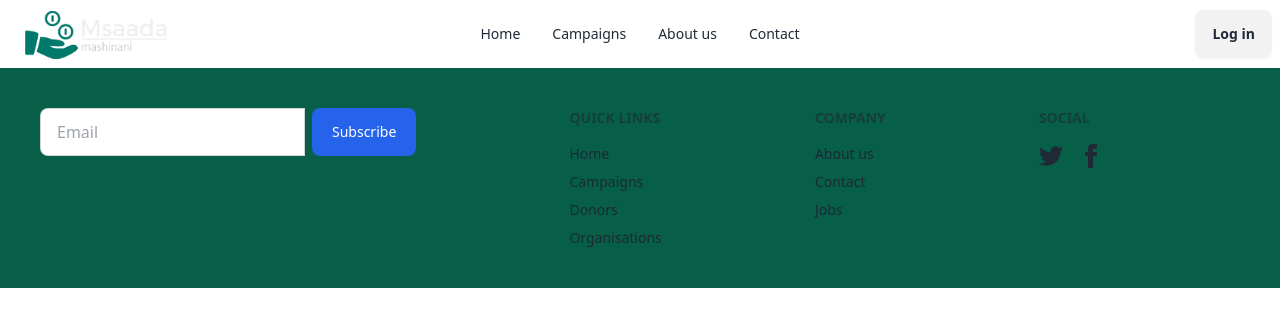
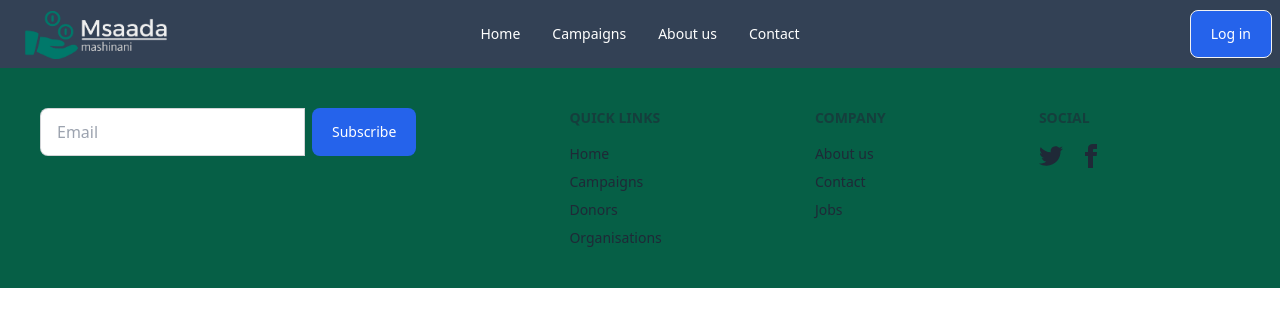
Before and after one commit to MuchokiDavid/Msaadafund-Frontend, a React (Create React App) app: page / in a window 1280 px wide. Shown: the top 326 px of the page. Built offline with nearby package versions, Linux system fonts and the light colour scheme.

Commit message:
Updated colors and themes

```diff
--- a/src/components/reusables/Menus.jsx
+++ b/src/components/reusables/Menus.jsx
@@ -4,13 +4,13 @@ import logo from '../../assets/msaadaLogo.png'
 function Menus() {
     return (
         <>
-            <div className="navbar bg-base-100">
+            <div className="navbar bg-slate-700">
                 <div className="navbar-start">
                     <div className="dropdown">
                     <div tabIndex={0} role="button" className="btn btn-ghost lg:hidden">
                         <svg xmlns="http://www.w3.org/2000/svg" className="h-5 w-5" fill="none" viewBox="0 0 24 24" stroke="currentColor"><path strokeLinecap="round" strokeLinejoin="round" strokeWidth="2" d="M4 6h16M4 12h8m-8 6h16" /></svg>
                     </div>
-                    <ul tabIndex={0} className="menu menu-sm dropdown-content mt-3 z-[1] p-2 shadow bg-base-100 rounded-box w-52">
+                    <ul tabIndex={0} className="menu menu-sm dropdown-content mt-3 z-[1] p-2 shadow bg-gray-700 rounded-box w-52 text-white">
                         <li><a>Home</a></li>
                         <li><a>Campaigns</a></li>
                         <li><a>About us</a></li>
@@ -20,7 +20,7 @@ function Menus() {
                     <a className="btn btn-ghost text-xl"><img class="w-18 h-12 mr-2" src ={logo} alt="logo"/> </a>
                 </div>
                 <div className="navbar-center hidden lg:flex">
-                    <ul className="menu menu-horizontal px-1">
+                    <ul className="menu menu-horizontal px-1 text-white">
                         <li><a>Home</a></li>
                         <li><a>Campaigns</a></li>
                         <li><a>About us</a></li>
@@ -28,7 +28,7 @@ function Menus() {
                     </ul>
                 </div>
                 <div className="navbar-end">
-                    <a className="btn">Log in</a>
+                    <a className="btn text-white bg-primary-600 hover:bg-primary-700 focus:ring-4 focus:outline-none focus:ring-primary-300 font-medium rounded-lg text-sm px-5 py-2.5 text-center dark:bg-primary-600 dark:hover:bg-primary-700 dark:focus:ring-primary-800">Log in</a>
                 </div>
             </div>
         </>
--- a/src/components/user-auth/Reset.jsx
+++ b/src/components/user-auth/Reset.jsx
@@ -1,5 +1,5 @@
 import React from 'react'
-import logo from '../../assets/msaadaLogo.png'
+import logo from '../../assets/msaadaBlacklogo.png'
 
 function Reset() {
   return (
```
Also changed, not shown: src/assets/msaadaBlacklogo.png (added).
